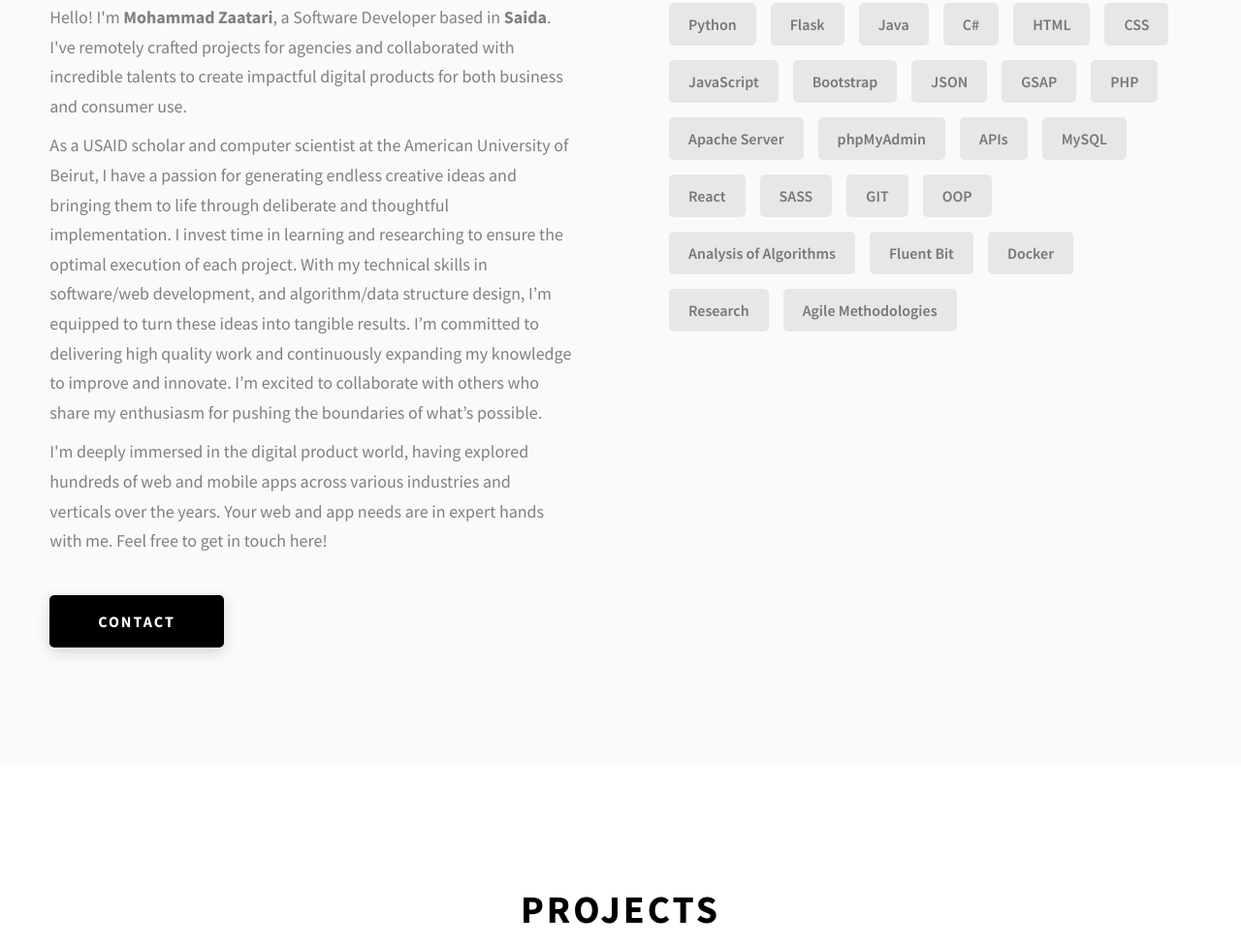
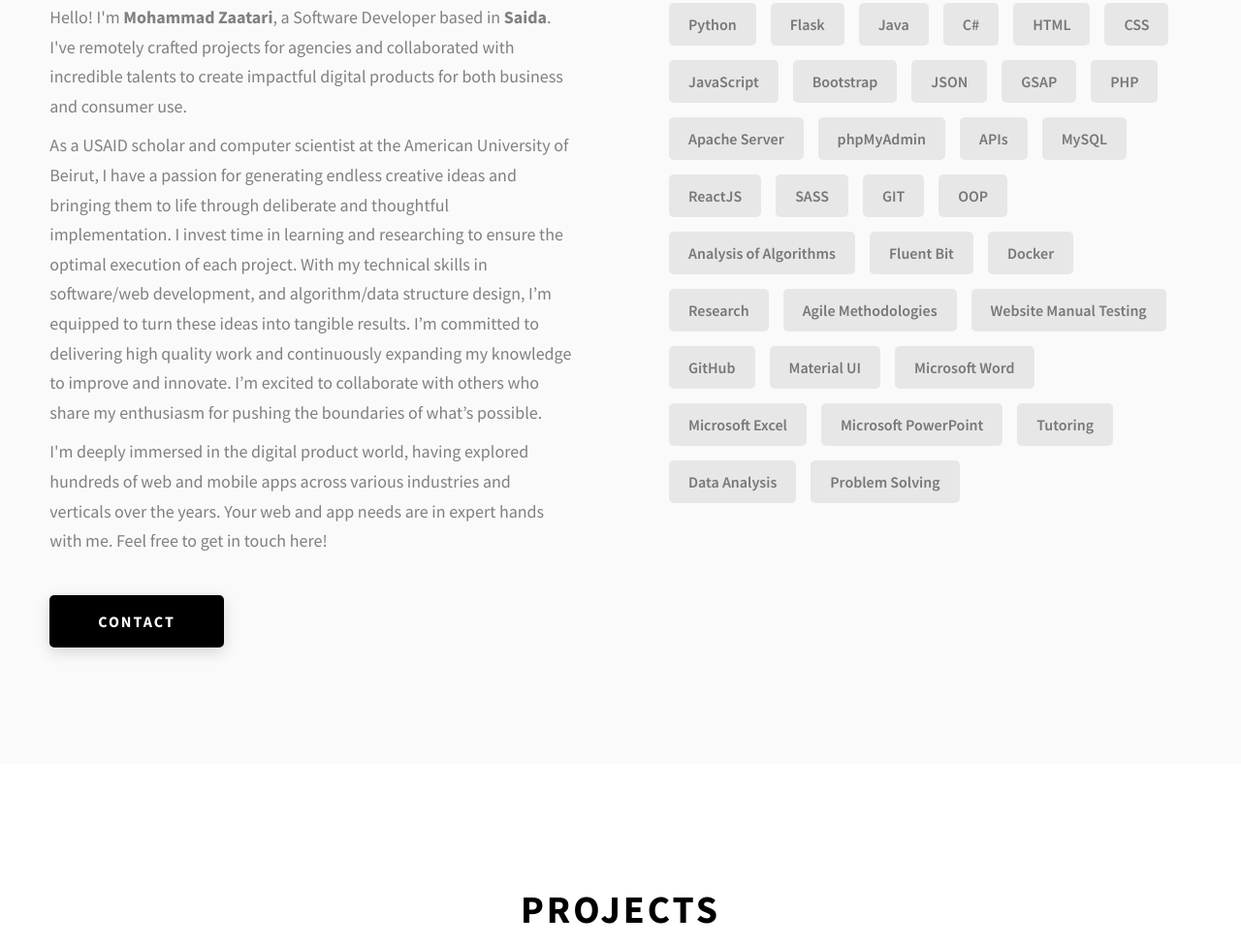
Before and after one commit to taha007860/Mohammad-Zaatari-Portfolio, a website: page index.html in a window 1280 px wide. Shown: the part 1238-2215 px from the top of the page at 97% size. Drawn offline with Linux system fonts and the light colour scheme.

Commit message:
added skills

```diff
--- a/index.html
+++ b/index.html
@@ -182,7 +182,7 @@
               <div class="skills__skill">phpMyAdmin</div>
               <div class="skills__skill">APIs</div>
               <div class="skills__skill">MySQL</div>
-              <div class="skills__skill">React</div>
+              <div class="skills__skill">ReactJS</div>
               <div class="skills__skill">SASS</div>
               <div class="skills__skill">GIT</div>
               <div class="skills__skill">OOP</div>
@@ -191,6 +191,15 @@
               <div class="skills__skill">Docker</div>
               <div class="skills__skill">Research</div>
               <div class="skills__skill">Agile Methodologies</div>
+              <div class="skills__skill">Website Manual Testing</div>
+              <div class="skills__skill">GitHub</div>
+              <div class="skills__skill">Material UI</div>
+              <div class="skills__skill">Microsoft Word</div>
+              <div class="skills__skill">Microsoft Excel</div>
+              <div class="skills__skill">Microsoft PowerPoint</div>
+              <div class="skills__skill">Tutoring</div>
+              <div class="skills__skill">Data Analysis</div>
+              <div class="skills__skill">Problem Solving</div>
             </div>
           </div>
         </div>
```
